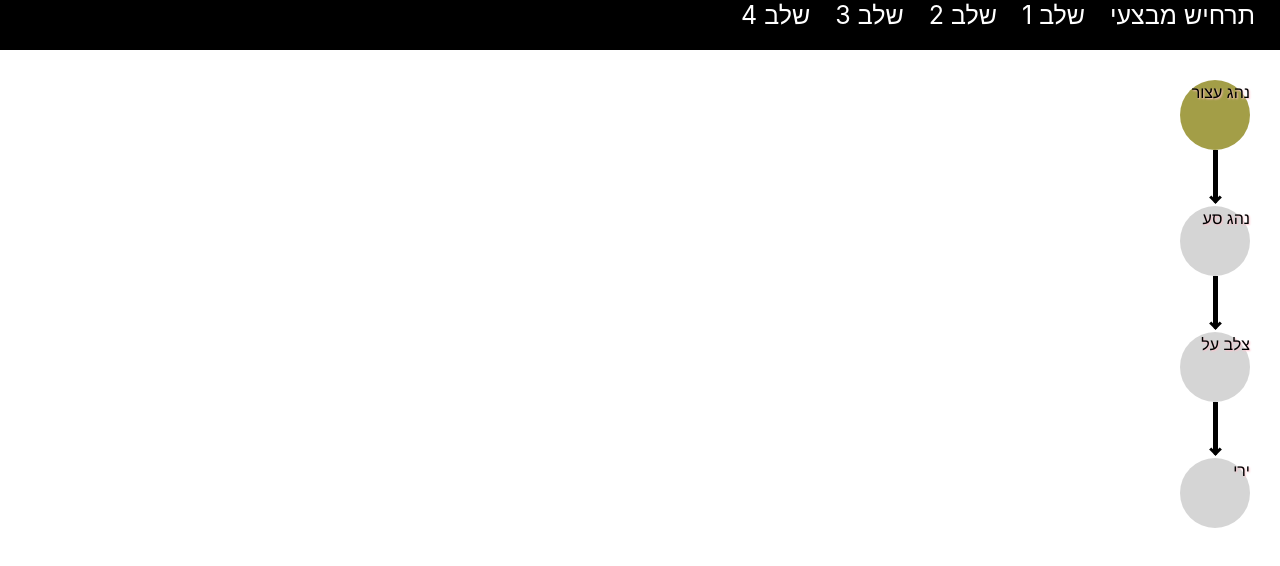
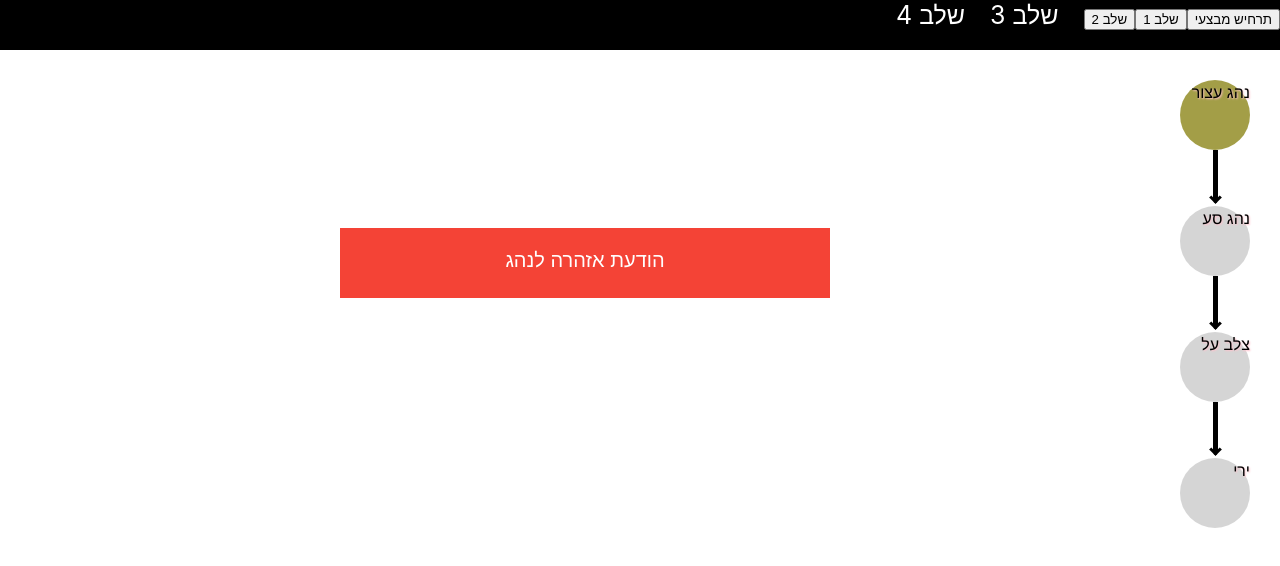
Before and after one commit to orialcalay/scenario_client, a React (Create React App) app in the folder scenario_client_app/: page / in a window 1280 px wide. Shown: the top 566 px of the page. Built offline with nearby package versions, Linux system fonts and the light colour scheme.

Commit message:
Add alert message function.
Use Nav bar elements as buttons.

```diff
--- a/scenario_client_app/src/App.js
+++ b/scenario_client_app/src/App.js
@@ -1,15 +1,24 @@
-import React from 'react';
+import React, {useState} from 'react';
 import './App.css';
 import ProcessIcon from './processIcon.js';
 import NavBar from './navBar.js';
+import AlertMessage from './alertMessage';
 
 function App() {
+
+  const [state1, setState1] = useState(true);
+
+  function clickHandler(ori){
+    setState1(false);
+  }
+
   return (
     <div className="app-global">
         {/* <h1 className='app-header'>רשימת משימות של אורי אלקלעי</h1> */}
         {/* <ProcessIcon></ProcessIcon> */}
-        <NavBar></NavBar>
-        <ProcessIcon></ProcessIcon>
+        <NavBar clickHandler={clickHandler}></NavBar>
+        <ProcessIcon state1={state1}></ProcessIcon>
+        <AlertMessage></AlertMessage>
     </div>
   );
 }
--- /dev/null
+++ b/scenario_client_app/src/alertMessage.css
@@ -0,0 +1,11 @@
+.alert {
+    width: 450px;
+    height: 30px;
+    margin-top: -300px;
+    margin-right: 450px;
+    padding: 20px;
+    background-color: #f44336;
+    color: white;
+    text-align: center;
+    font-size: 20px;
+}
--- /dev/null
+++ b/scenario_client_app/src/alertMessage.js
@@ -0,0 +1,9 @@
+import React, {useState} from 'react';
+import './alertMessage.css';
+
+export default function AlertMessage() {
+
+    return (
+        <div className='alert'>הודעת אזהרה לנהג</div>
+    );
+  }
--- a/scenario_client_app/src/circle.js
+++ b/scenario_client_app/src/circle.js
@@ -5,7 +5,7 @@ export default function Circle({initialState, text}) {
     const [isActive] = useState(initialState);
 
     let className = 'circle-style';
-    if(isActive == 'true'){
+    if(isActive){
         className += ' circle-active';
     }
     return (
--- a/scenario_client_app/src/navBar.js
+++ b/scenario_client_app/src/navBar.js
@@ -1,14 +1,14 @@
 import React, {useState} from 'react';
 import './navBar.css';
 
-export default function NavBar() {
+export default function NavBar({clickHandler}) {
 
     return (
         <div id="navigation">
             <ul>
-                <li><a href="#">תרחיש מבצעי</a></li>
-                <li><a href="#">שלב 1</a></li>
-                <li><a href="#">שלב 2</a></li>
+                <button onClick={()=>clickHandler('1')}>תרחיש מבצעי</button>
+                <button onClick={()=>clickHandler('1')}>שלב 1</button>
+                <button onClick={()=>clickHandler('2')}>שלב 2</button>
                 <li><a href="#">שלב 3</a></li>
                 <li><a href="#">שלב 4</a></li>
             </ul>
--- a/scenario_client_app/src/processIcon.js
+++ b/scenario_client_app/src/processIcon.js
@@ -2,20 +2,25 @@ import React, {useState} from 'react';
 import './processIcon.css';
 import Circle from './circle.js';
 
-export default function ProcessIcon() {
+export default function ProcessIcon({state1, state2, state3, state4}) {
+
+    const [stage1, setStage1] = useState(true);
+    const [stage2, setStage2] = useState(false);
+    const [stage3, setStage3] = useState(false);
+    const [stage4, setStage4] = useState(false);
 
     return (
         <div className='process-icon'>
-            <Circle initialState='true' text='נהג עצור'></Circle>
+            <Circle initialState={state1} text='נהג עצור'></Circle>
             <div className='line-style'></div>
             <i className='arrow-down'></i>
-            <Circle initialState='false' text='נהג סע'></Circle>
+            <Circle initialState={stage2} text='נהג סע'></Circle>
             <div className='line-style'></div>
             <i className='arrow-down'></i>
-            <Circle initialState='false' text='צלב על'></Circle>
+            <Circle initialState={stage3} text='צלב על'></Circle>
             <div className='line-style'></div>
             <i className='arrow-down'></i>
-            <Circle initialState='false' text='ירי'></Circle>
+            <Circle initialState={stage4} text='ירי'></Circle>
         </div>
     );
   }
```
